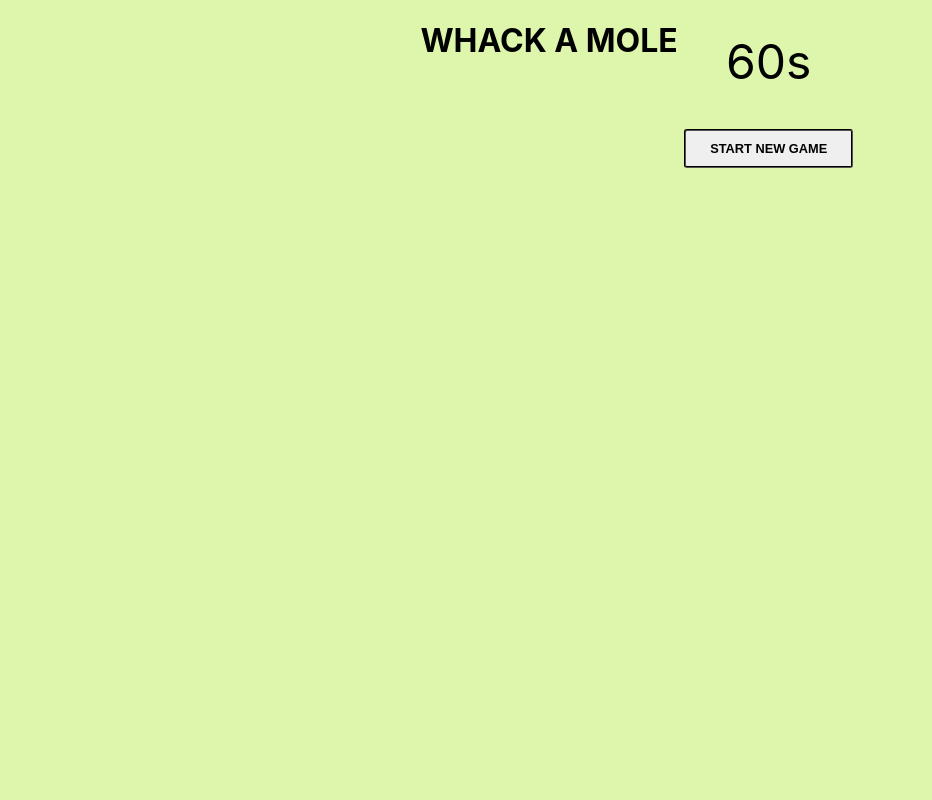
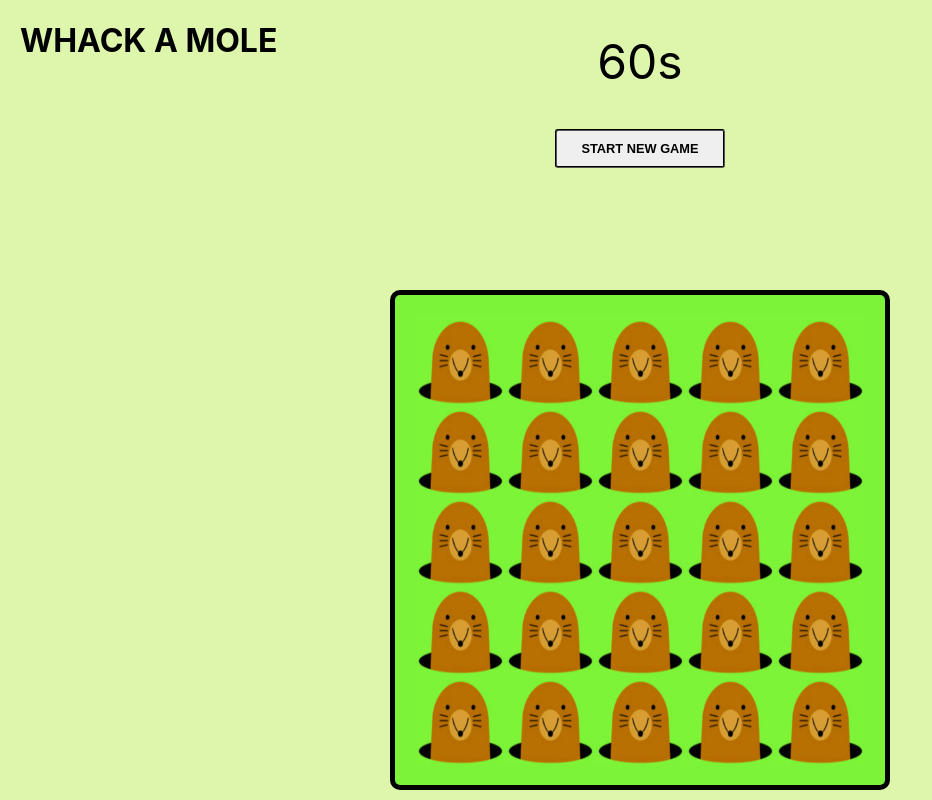
Before and after one commit to Linneaeas/whack-a-mole, a React (Create React App) app: page / in a window 1280 px wide. Shown: the whole page, without its empty margins (0-932 px from the left). Built offline with nearby package versions, Linux system fonts and the light colour scheme.

Commit message:
Visual board

```diff
--- a/src/App.css
+++ b/src/App.css
@@ -6,7 +6,10 @@
     justify-content: center;
   }
 
-
+  .App-header {
+    position: absolute;
+    left: 20px;
+  }
 
   .time {
     font-size: 3rem;
@@ -22,3 +25,20 @@
     font-size: .8rem;
     border-style: groove;
   }
+
+  .board {
+    background-color: #7cf339;
+    display: grid;
+    padding: 20px;
+    margin: 0 auto;
+    grid-template-columns: repeat(5, 1fr);
+    border: 5px solid black;
+    border-radius: 10px;
+    position: absolute;
+    bottom: 10px;
+  }
+
+  img {
+    width: 90px;
+    height: 90px;
+  }
--- a/src/App.js
+++ b/src/App.js
@@ -1,5 +1,6 @@
 import "./App.css";
 import Timer from './Timer';
+import Board from './Board'
 
 function App() {
   return (
@@ -9,6 +10,7 @@ function App() {
       </header>
 
       <Timer />
+      <Board />
 
     </div>
   );
--- a/src/Board.js
+++ b/src/Board.js
@@ -0,0 +1,31 @@
+import hole from "./assets/hole.png"
+import mole from './assets/mole.png';
+import './App.css';
+import { useEffect, useState } from 'react';
+import React from 'react';
+
+function Board() {
+  const [moles, setMoles] = useState(new Array(25).fill(true));
+
+  const handleClick = (index) => {
+    const newMoles = [...moles];
+    newMoles[index] = !newMoles[index];
+    setMoles(newMoles);
+  }
+
+  return (
+    <div className="board">
+      {moles.map((ismole, index) =>(
+        <img
+          key={index}
+          src={ismole ? mole : hole}
+          alt={ismole ? 'A mole' : 'A hole'}
+          onClick={() => handleClick(index)}
+          style={{ cursor: 'pointer' }}
+        />
+      ))}
+    </div>
+  );
+}
+
+export default Board;
```
Also changed, not shown: src/assets/hole.png (added), src/assets/mole.png (added).
